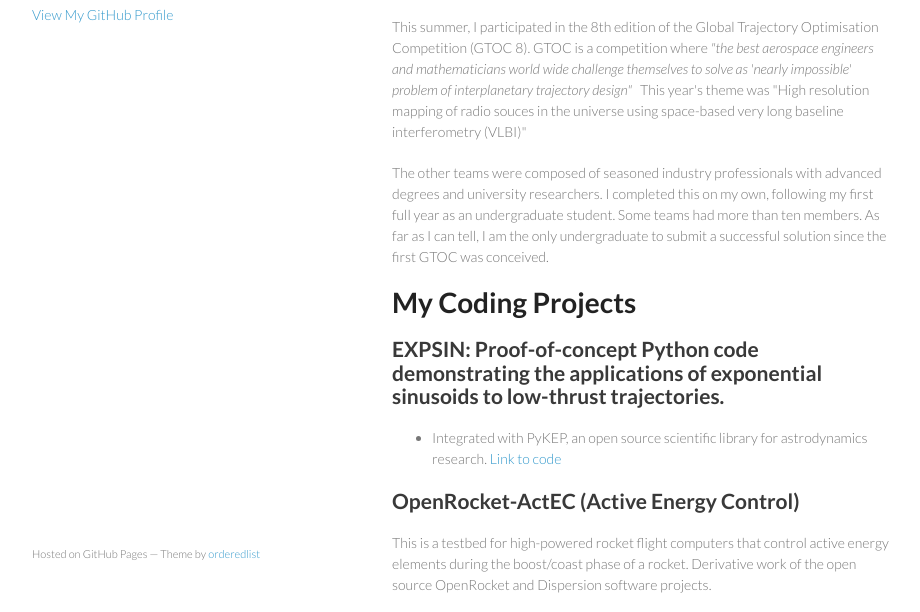
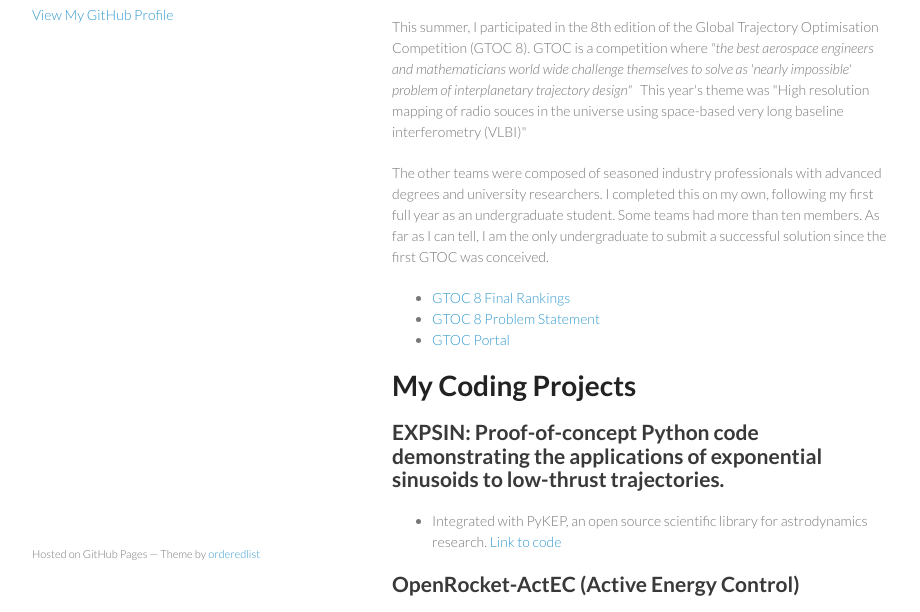
Before and after one commit to thomasandre/thomasandre.github.io, a plain HTML site: page index.html in a window 1280 px wide. Shown: the part 167-779 px from the top of the page, without its empty margins (178-1098 px from the left). Drawn offline with Linux system fonts and the light colour scheme.

Commit message:
Replace master branch with page content via GitHub

```diff
--- a/index.html
+++ b/index.html
@@ -34,6 +34,12 @@
 This year's theme was "High resolution mapping of radio souces in the universe using space-based very long baseline interferometry (VLBI)"  </p>
 
 <p>The other teams were composed of seasoned industry professionals with advanced degrees and university researchers. I completed this on my own, following my first full year as an undergraduate student. Some teams had more than ten members. As far as I can tell, I am the only undergraduate to submit a successful solution since the first GTOC was conceived.</p>
+
+<ul>
+<li><a href="http://sophia.estec.esa.int/gtoc_portal/wp-content/uploads/2015/09/gtoc8_rankings.pdf">GTOC 8 Final Rankings</a></li>
+<li><a href="http://sophia.estec.esa.int/gtoc_portal/wp-content/uploads/2015/05/gtoc8_problem_stmt.pdf">GTOC 8 Problem Statement</a></li>
+<li><a href="http://sophia.estec.esa.int/gtoc_portal/">GTOC Portal</a></li>
+</ul>
 
 <h1>
 <a id="my-coding-projects" class="anchor" href="#my-coding-projects" aria-hidden="true"><span class="octicon octicon-link"></span></a>My Coding Projects</h1>
```
Also changed, not shown: params.json (+1 -1 lines).
